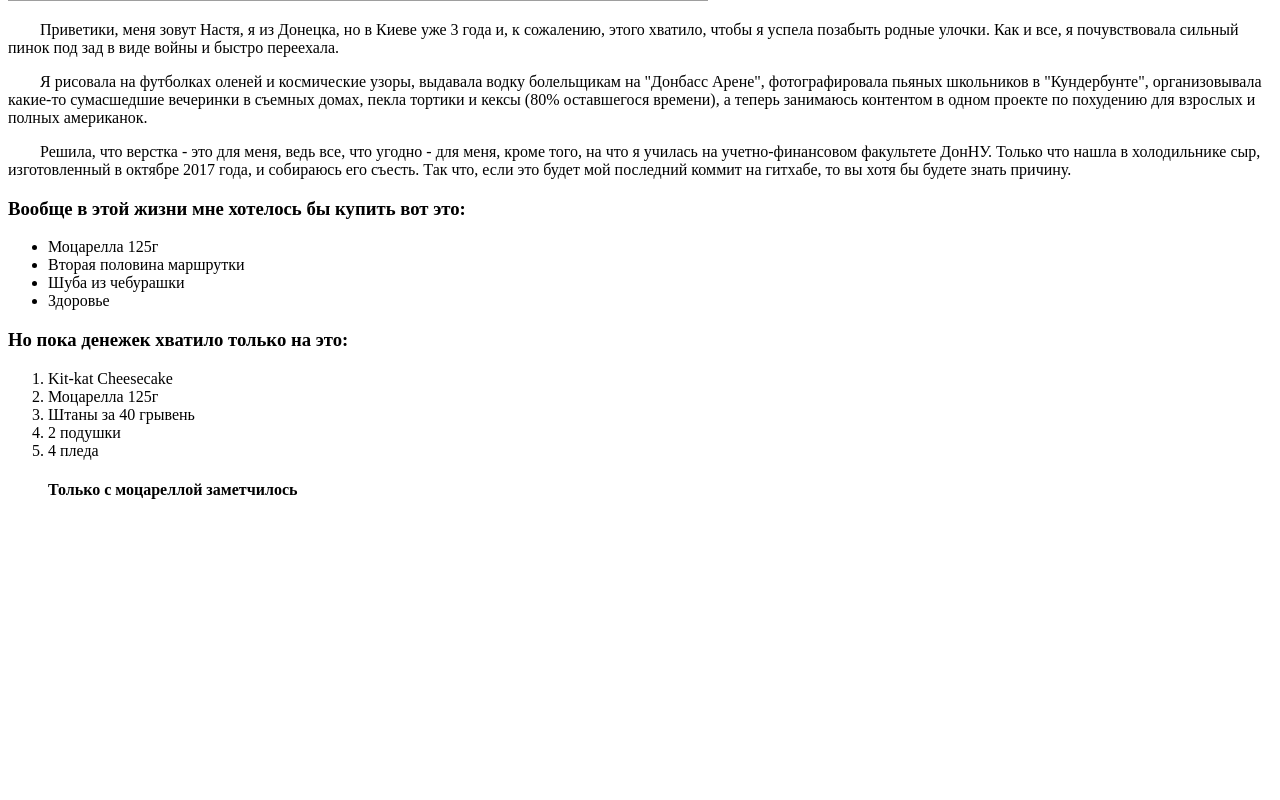
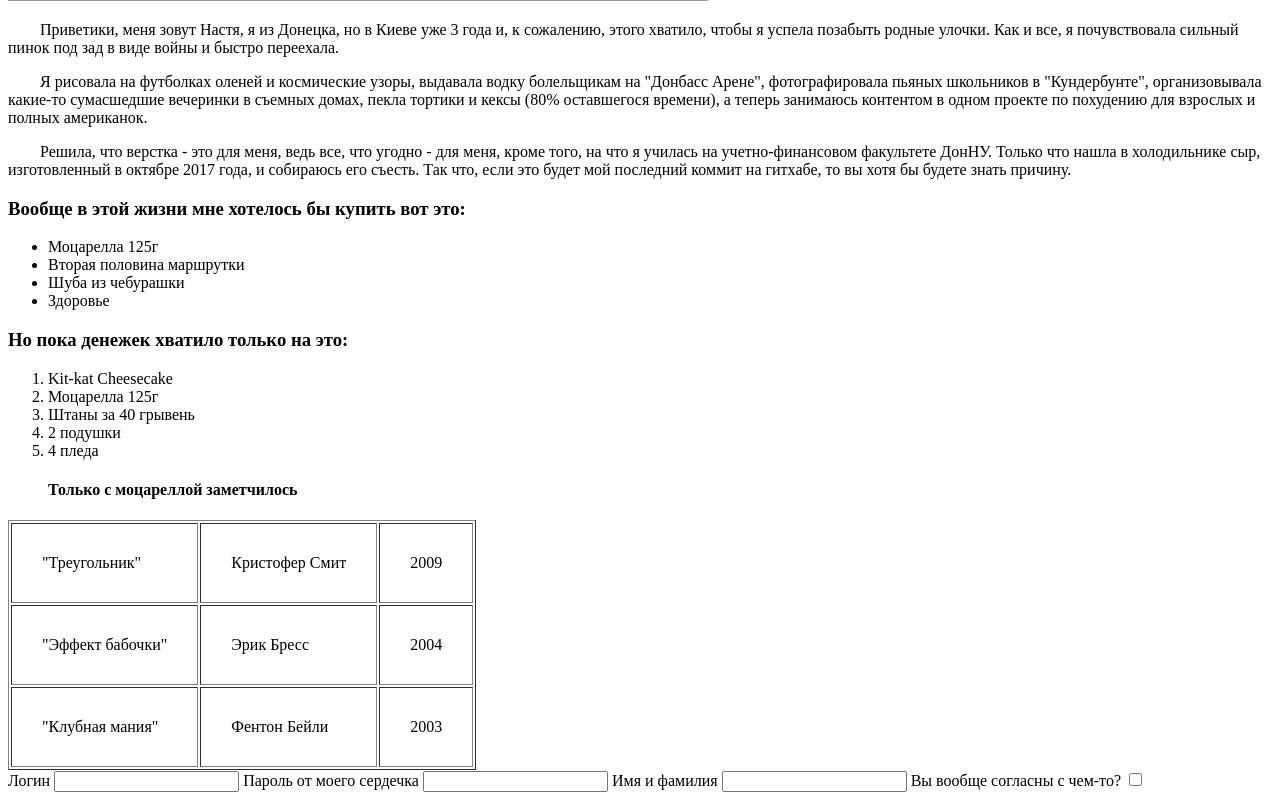
Before and after one commit to Boodzya/course, a plain HTML site: page index.html in a window 1280 px wide. Shown: the part 651-1451 px from the top of the page. Before the commit the page ends 1171 px from the top, so only its background shows below. Drawn offline with Linux system fonts and the light colour scheme; grey boxes are pictures that could not be loaded.

Commit message:
add table and form

```diff
--- a/index.html
+++ b/index.html
@@ -29,5 +29,33 @@
            <li>4 пледа</li>
         <h4>Только с моцареллой заметчилось</h4>
         </ol>
+<table border="1" cellpadding=30" >
+  <tr>
+      <td colspan="2">"Треугольник"</td>
+      <td colspan="3">Кристофер Смит</td>
+      <td>2009</td>
+  </tr>
+  <tr>
+      <td colspan="2">"Эффект бабочки"</td>
+      <td colspan="3">Эрик Бресс</td>
+      <td>2004</td>
+  </tr>
+  <tr>
+      <td colspan="2">"Клубная мания"</td>
+      <td colspan="3">Фентон Бейли</td>
+      <td>2003</td>
+  </tr>
+</table>
+<label>Логин</label>
+<input type="login">
+
+<label>Пароль от моего сердечка</label>
+<input type="password">
+
+<label> Имя и фамилия</label>
+<input type="name">
+
+<label>Вы вообще согласны с чем-то?</label>
+<input type="checkbox">
 	</body>
 </html>
```
